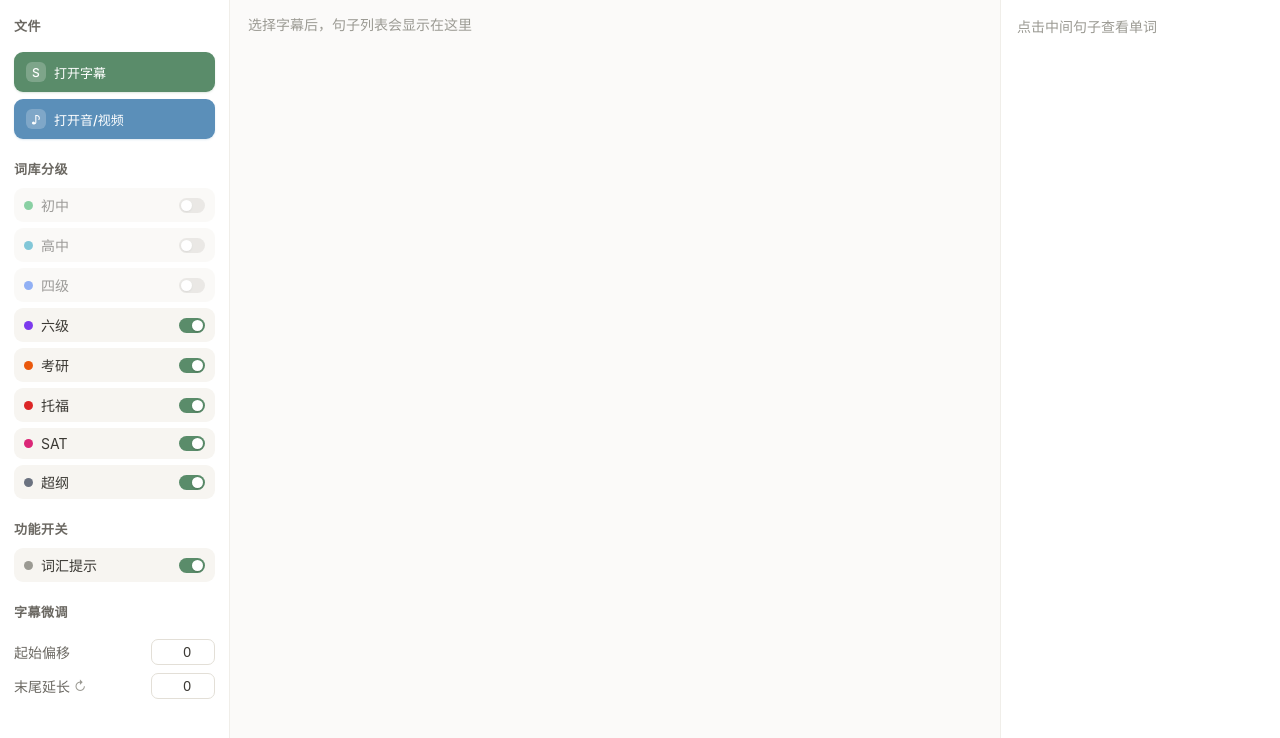
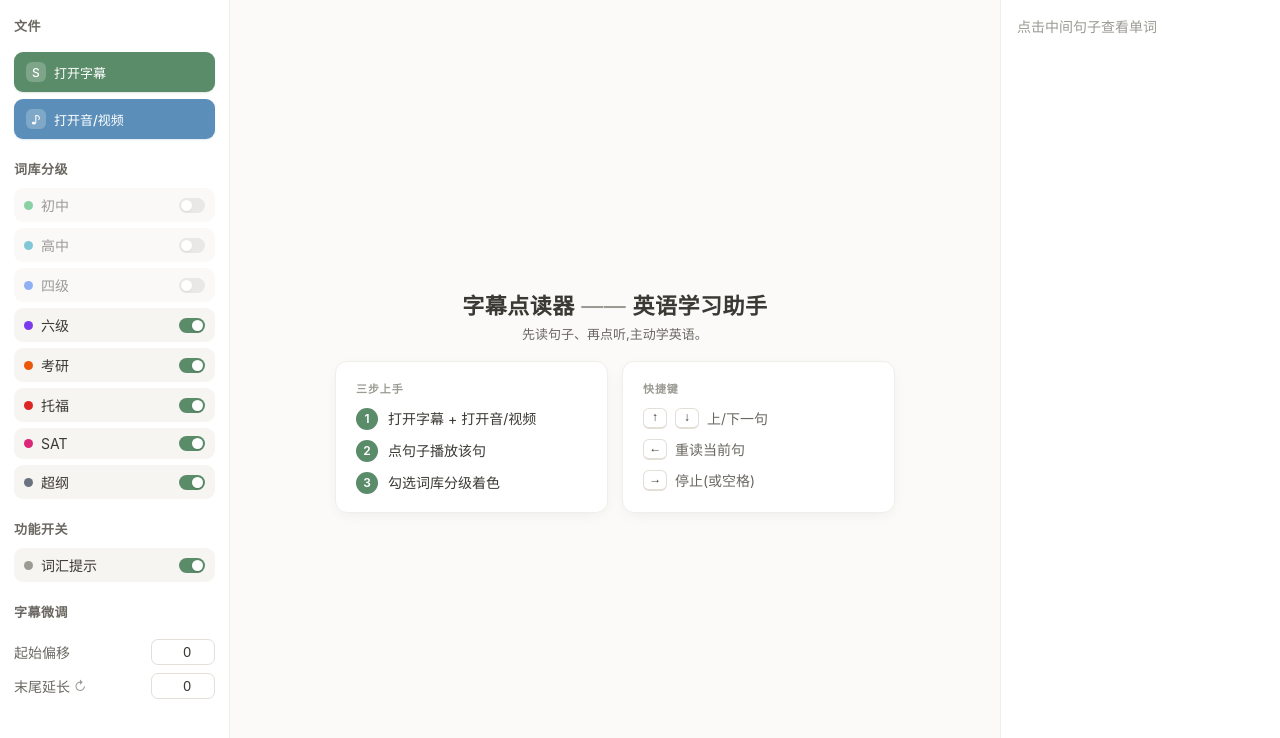
Before and after one commit to HaujetZhao/SubTap, a Vue app: page / in a window 1280 px wide. Shown: the top 738 px of the page. Built offline with nearby package versions, Linux system fonts and the light colour scheme.

Commit message:
feat(ui): 空载页引导(三步+快捷键,左右分栏)+ 改名字幕点读器

```diff
--- a/index.html
+++ b/index.html
@@ -3,7 +3,7 @@
 <head>
 <meta charset="UTF-8">
 <meta name="viewport" content="width=device-width, initial-scale=1">
-<title>字幕音频播放器</title>
+<title>字幕点读器——英语学习助手</title>
 </head>
 <body>
 <div id="app"></div>
--- a/src/components/SentenceList.vue
+++ b/src/components/SentenceList.vue
@@ -43,7 +43,26 @@ function tokStyle(tok) {
 
 <template>
   <div class="sentences" ref="containerRef">
-    <div v-if="!sentences.length" class="placeholder">选择字幕后，句子列表会显示在这里</div>
+    <div v-if="!sentences.length" class="empty">
+      <div class="empty-head">
+        <div class="empty-title">字幕点读器<span class="dash"> —— </span>英语学习助手</div>
+        <div class="empty-sub">先读句子、再点听,主动学英语。</div>
+      </div>
+      <div class="empty-grid">
+        <div class="empty-card">
+          <div class="empty-card-h">三步上手</div>
+          <div class="empty-step"><span class="num">1</span><span>打开字幕 + 打开音/视频</span></div>
+          <div class="empty-step"><span class="num">2</span><span>点句子播放该句</span></div>
+          <div class="empty-step"><span class="num">3</span><span>勾选词库分级着色</span></div>
+        </div>
+        <div class="empty-card">
+          <div class="empty-card-h">快捷键</div>
+          <div class="empty-key"><kbd>↑</kbd><kbd>↓</kbd>上/下一句</div>
+          <div class="empty-key"><kbd>←</kbd>重读当前句</div>
+          <div class="empty-key"><kbd>→</kbd>停止(或空格)</div>
+        </div>
+      </div>
+    </div>
     <div
       v-for="s in sentences"
       :key="s.id"
--- a/src/styles.css
+++ b/src/styles.css
@@ -86,6 +86,38 @@ body {
 .word .def { font-size: 14px; color: var(--ink-2); margin-top: 2px; line-height: 1.5; }
 
 .placeholder { color: var(--ink-3); font-size: 14px; }
+
+/* 空载页(未载入字幕时的中栏引导) */
+.empty {
+  height: 100%; display: flex; flex-direction: column;
+  align-items: center; justify-content: center; gap: 18px; padding: 24px;
+}
+.empty-head { text-align: center; }
+.empty-title { font-size: 22px; font-weight: 700; color: var(--ink); letter-spacing: .5px; }
+.empty-title .dash { color: var(--ink-3); font-weight: 500; }
+.empty-sub { font-size: 13px; color: var(--ink-2); margin-top: 4px; }
+.empty-grid { display: flex; gap: 14px; width: 100%; max-width: 560px; }
+.empty-card {
+  flex: 1; background: var(--panel); border: 1px solid var(--border);
+  border-radius: 12px; padding: 18px 20px; box-shadow: 0 4px 16px -6px rgba(60,50,40,.1);
+}
+.empty-card-h {
+  font-size: 11px; font-weight: 600; color: var(--ink-3);
+  text-transform: uppercase; letter-spacing: .08em; margin-bottom: 12px;
+}
+.empty-step { display: flex; gap: 10px; align-items: flex-start; font-size: 14px; line-height: 1.5; color: var(--ink); }
+.empty-step + .empty-step { margin-top: 10px; }
+.empty-step .num {
+  width: 22px; height: 22px; border-radius: 50%; background: var(--accent); color: #fff;
+  display: flex; align-items: center; justify-content: center; font-size: 12px; font-weight: 600; flex-shrink: 0;
+}
+.empty-key { display: flex; align-items: center; gap: 8px; font-size: 14px; color: var(--ink-2); }
+.empty-key + .empty-key { margin-top: 10px; }
+.empty-key kbd {
+  display: inline-flex; align-items: center; justify-content: center; min-width: 24px; padding: 2px 7px;
+  background: #fff; border: 1px solid var(--border-strong); border-bottom-width: 2px; border-radius: 6px;
+  font-size: 12px; font-family: ui-monospace, monospace; color: var(--ink);
+}
 
 /* 视频区控件 */
 .video-slot { position: relative; }
```
